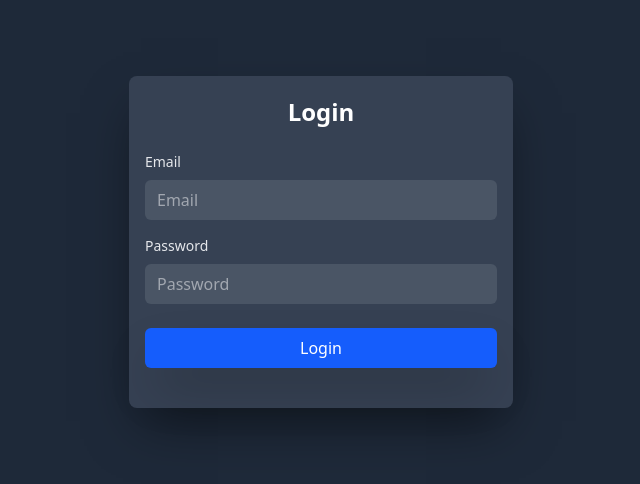
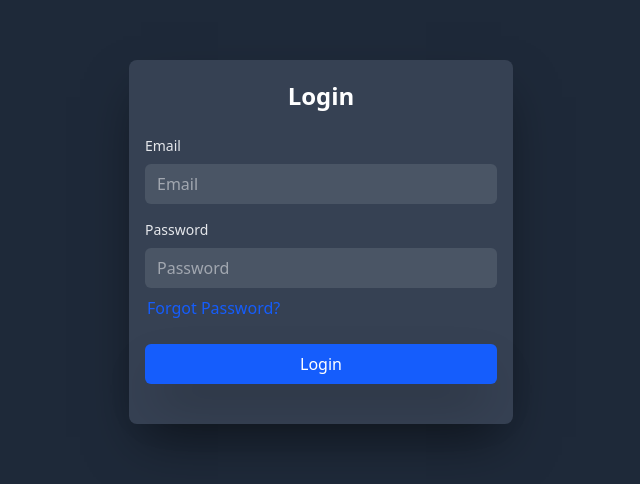
Before and after one commit to rachanadutta/chaicodecourse, a website: page tailwind/login-page/login.html in a window 1280 px wide. Shown: the part 158-642 px from the top of the page, without its empty margins (319-959 px from the left). Drawn offline with Linux system fonts and the light colour scheme.

Commit message:
forgot password

```diff
--- a/tailwind/login-page/login.html
+++ b/tailwind/login-page/login.html
@@ -18,6 +18,9 @@
                 <label class="block text-sm font-medium mb-2 text-gray-200" for="">Password</label>
                 <input class="rounded-md bg-gray-600 px-3 py-2 w-full text-gray-50 focus:outline-none focus:ring-2 focus:ring-blue-600" type="password" name="" placeholder="Password" id="">
             </div>
+            <div class="mt-2 ml-0.5">
+                <a class="text-blue-600 text-md" href="#">Forgot Password?</a>
+            </div>
             <button class="mt-6 shadow-2xl shadow-black/40 rounded-md w-full bg-blue-600 mb-6 text-white px-2 py-2 hover:bg-blue-800 hover:cursor-pointer" type="submit">Login</button>
         </form>
     </div>
```
Also changed, not shown: tailwind/login-page/output.css.
